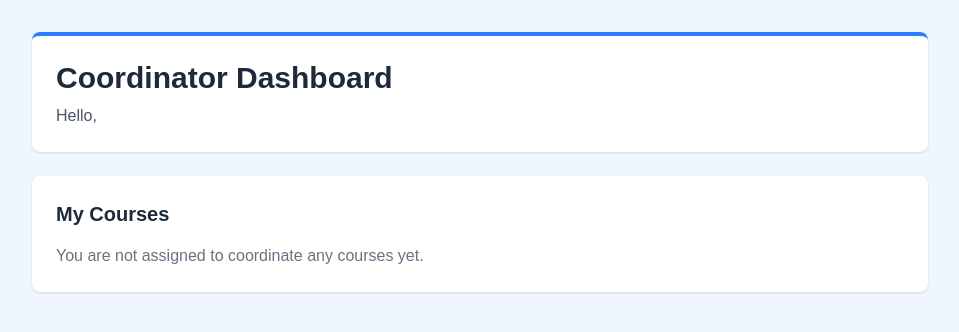
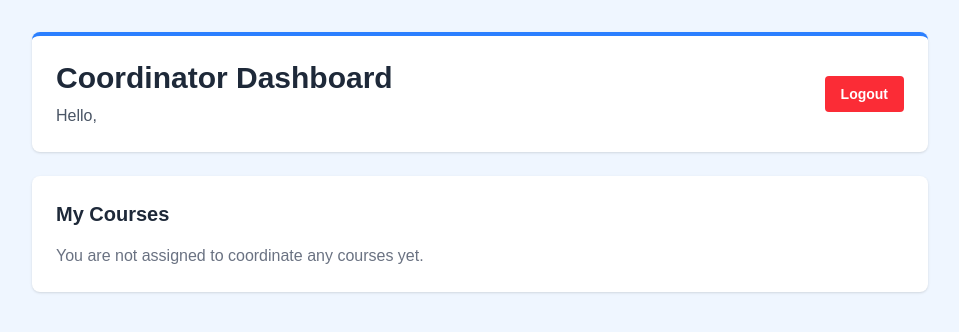
Before and after one commit to minaemil10/assignment-managment-app, a Next.js app: page /coordinator/dashboard in a window 1280 px wide. Shown: the top 332 px of the page, without its empty margins (160-1119 px from the left). Built offline with nearby package versions, Linux system fonts and the light colour scheme; no server answers.

Commit message:
Logout implemented

```diff
--- a/app/(admin)/admin/dashboard/page.tsx
+++ b/app/(admin)/admin/dashboard/page.tsx
@@ -1,4 +1,5 @@
 import { auth } from "@/auth";
+import LogoutButton from "@/components/shared/LogoutButton";
 
 export default async function AdminDashboard() {
   const session = await auth();
@@ -7,9 +8,12 @@ export default async function AdminDashboard() {
     <div className="min-h-screen bg-gray-900 p-8">
       <div className="max-w-4xl mx-auto">
         {/* Header Section */}
-        <header className="bg-gray-800 shadow rounded-lg p-6 mb-6 border border-gray-700">
-          <h1 className="text-3xl font-bold text-white">Admin Dashboard</h1>
-          <p className="text-gray-400 mt-2">System Administrator: {session?.user?.name}</p>
+        <header className="bg-gray-800 shadow rounded-lg p-6 mb-6 border border-gray-700 flex justify-between items-center">
+          <div>
+            <h1 className="text-3xl font-bold text-white">Admin Dashboard</h1>
+            <p className="text-gray-400 mt-2">System Administrator: {session?.user?.name}</p>
+          </div>
+          <LogoutButton />
         </header>
 
         {/* Stats Grid */}
--- a/app/(coordinator)/coordinator/dashboard/page.tsx
+++ b/app/(coordinator)/coordinator/dashboard/page.tsx
@@ -1,4 +1,5 @@
 import { auth } from "@/auth";
+import LogoutButton from "@/components/shared/LogoutButton";
 
 export default async function CoordinatorDashboard() {
   const session = await auth();
@@ -7,9 +8,12 @@ export default async function CoordinatorDashboard() {
     <div className="min-h-screen bg-blue-50 p-8">
       <div className="max-w-4xl mx-auto">
         {/* Header Section */}
-        <header className="bg-white shadow rounded-lg p-6 mb-6 border-t-4 border-blue-500">
-          <h1 className="text-3xl font-bold text-gray-800">Coordinator Dashboard</h1>
-          <p className="text-gray-600 mt-2">Hello, {session?.user?.name}</p>
+        <header className="bg-white shadow rounded-lg p-6 mb-6 border-t-4 border-blue-500 flex justify-between items-center">
+          <div>
+            <h1 className="text-3xl font-bold text-gray-800">Coordinator Dashboard</h1>
+            <p className="text-gray-600 mt-2">Hello, {session?.user?.name}</p>
+          </div>
+          <LogoutButton />
         </header>
 
         {/* Content Section */}
--- a/app/(student)/dashboard/page.tsx
+++ b/app/(student)/dashboard/page.tsx
@@ -1,4 +1,5 @@
 import { auth } from "@/auth";
+import LogoutButton from "@/components/shared/LogoutButton";
 
 export default async function StudentDashboard() {
   // We can securely grab the logged-in user's data on the server!
@@ -8,9 +9,12 @@ export default async function StudentDashboard() {
     <div className="min-h-screen bg-gray-50 p-8">
       <div className="max-w-4xl mx-auto">
         {/* Header Section */}
-        <header className="bg-white shadow rounded-lg p-6 mb-6">
-          <h1 className="text-3xl font-bold text-gray-800">Student Dashboard</h1>
-          <p className="text-gray-600 mt-2">Welcome back, {session?.user?.name}!</p>
+        <header className="bg-white shadow rounded-lg p-6 mb-6 flex justify-between items-center">
+          <div>
+            <h1 className="text-3xl font-bold text-gray-800">Student Dashboard</h1>
+            <p className="text-gray-600 mt-2">Welcome back, {session?.user?.name}!</p>
+          </div>
+          <LogoutButton />
         </header>
 
         {/* Content Section */}
--- /dev/null
+++ b/components/shared/LogoutButton.tsx
@@ -0,0 +1,14 @@
+"use client";
+
+import { signOut } from "next-auth/react";
+
+export default function LogoutButton() {
+  return (
+    <button
+      onClick={() => signOut({ callbackUrl: '/login' })}
+      className="bg-red-500 hover:bg-red-600 text-white font-bold py-2 px-4 rounded text-sm transition"
+    >
+      Logout
+    </button>
+  );
+}
```
